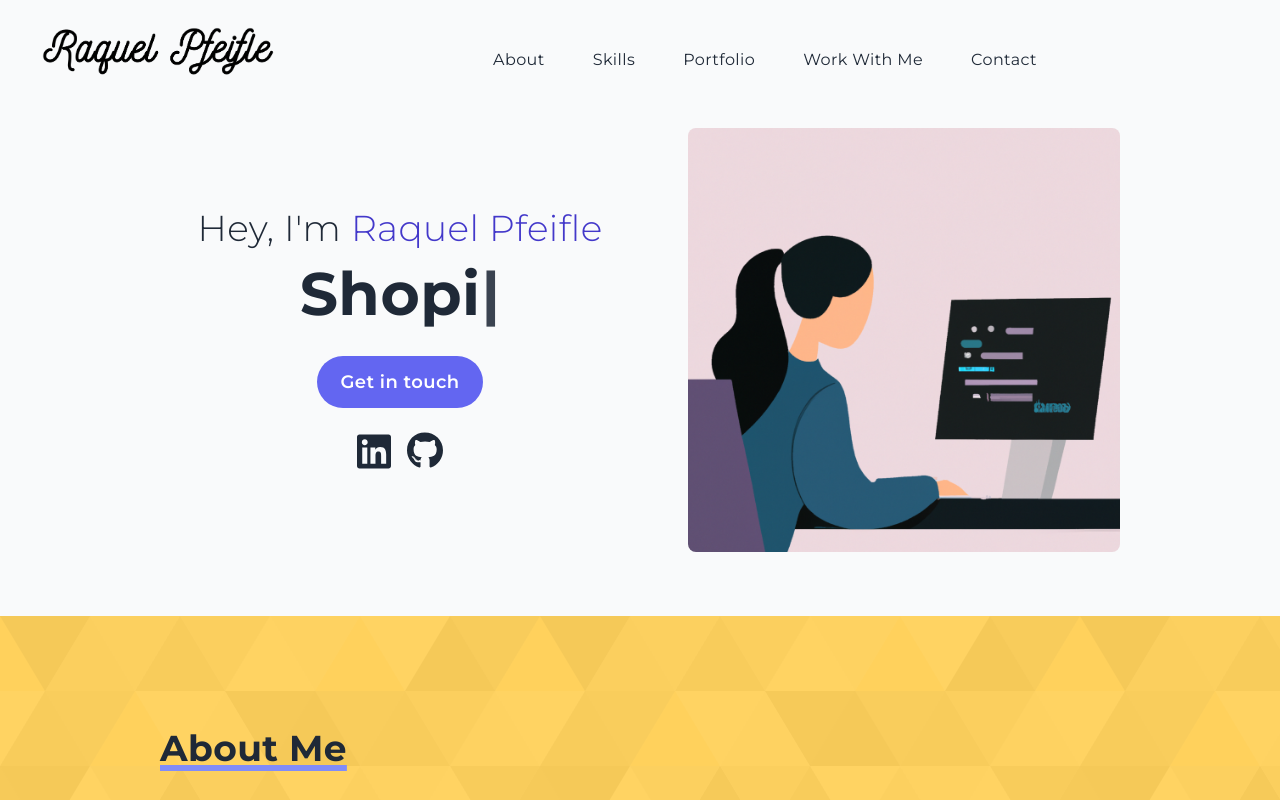
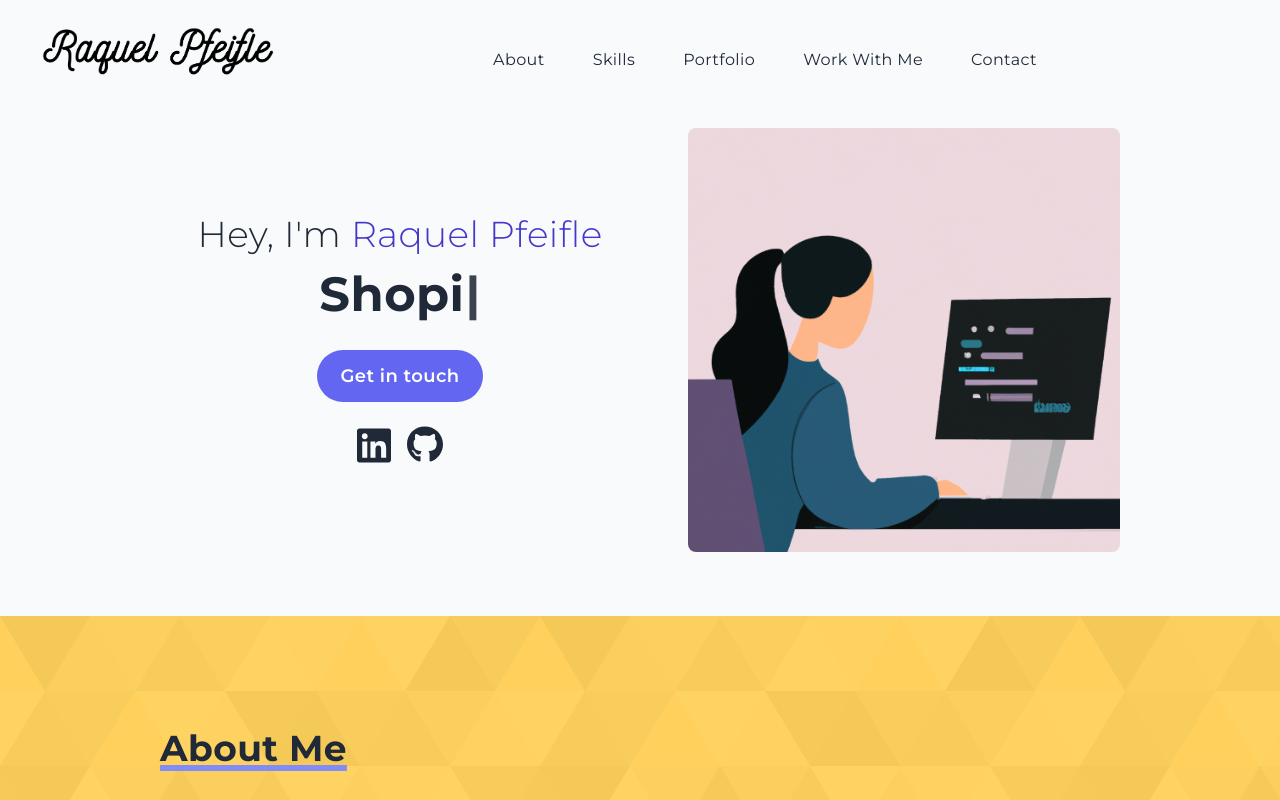
Before and after one commit to rdpfeifle/portfolio_nextjs, a Next.js app: page / in a window 1280 px wide. Shown: the top 800 px of the page. Built offline with nearby package versions, Linux system fonts and the light colour scheme.

Commit message:
Changed h1 size

```diff
--- a/styles/globals.css
+++ b/styles/globals.css
@@ -38,7 +38,7 @@
   }
 
   h1 {
-    @apply text-4xl sm:text-5xl md:text-6xl;
+    @apply text-4xl sm:text-5xl;
   }
 
   h2 {
```
